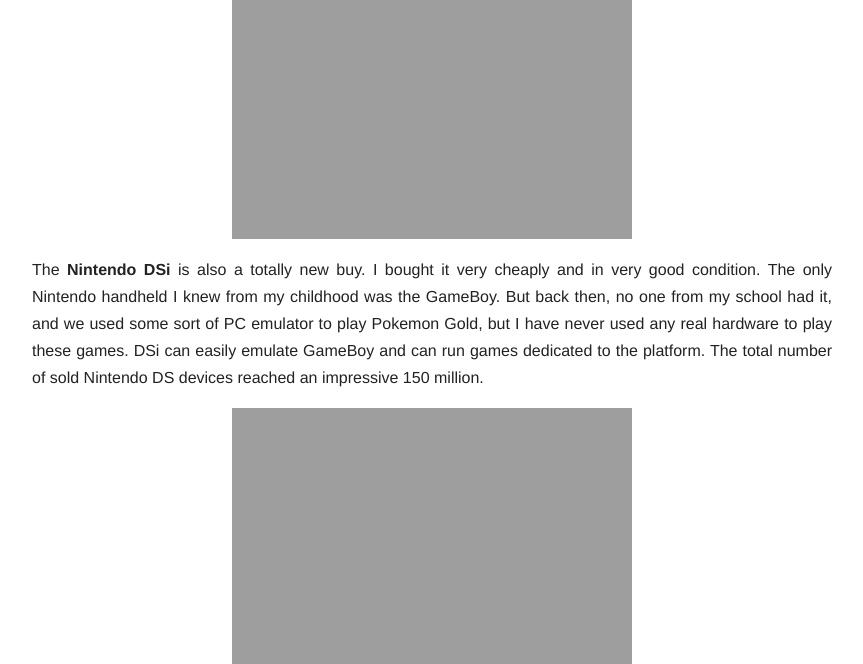
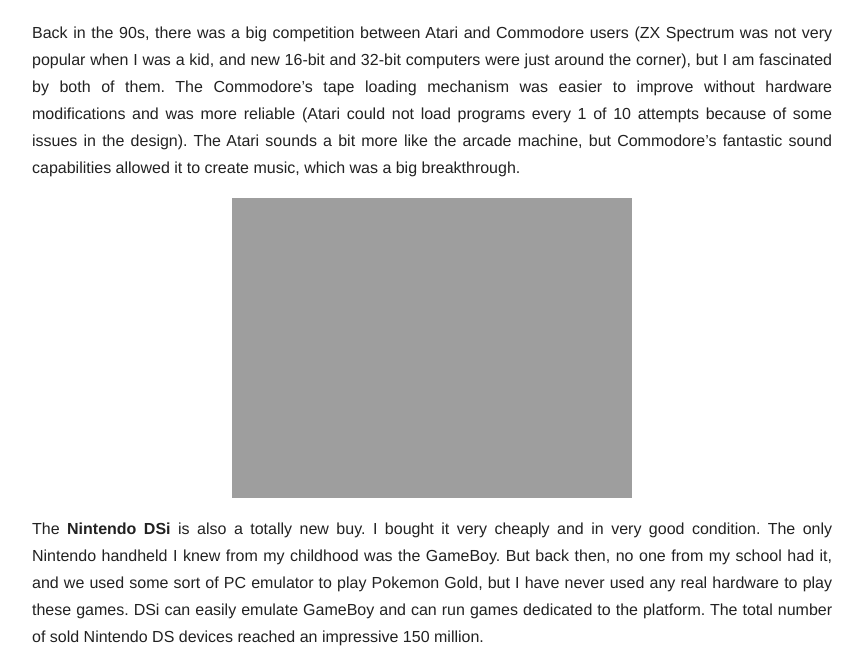
Before and after one commit to michalcichon/michalcichon.github.io, a Jekyll site: the page built from _posts/2023-02-10-my-favorite-retro-computers.md, in a window 1280 px wide and 900 px high, scrolled down 2734 px, cut to the strip 236-900 px from the top of the window. Shown: the whole strip, without its empty margins (208-1071 px from the left). Built offline with Jekyll 4.4.1, drawn with Linux system fonts in a browser that asks for light colours; comment, search, counter and statistics services are not loaded; some of the changed text lies outside the part shown.

Commit message:
subheader

```diff
--- a/_posts/2023-02-10-my-favorite-retro-computers.md
+++ b/_posts/2023-02-10-my-favorite-retro-computers.md
@@ -11,6 +11,8 @@
 tags: retro gaming computing
 comments: true
 ---
+
+## Retrocomputing. To be frank, every computer sooner or later becomes retro, but I find a lot of fun working with these 8-bit machines from the 80s and early 90s.
 
 I started collecting my retro computers somehow by accident. My first game console was the **Pegasus IQ-502** which I got from my parents around 1994. The console was technically a Nintendo Entertainment System clone produced by the Taiwanese company Micro Genius, and was very popular in the early 90s in Poland, before the anti-piracy law was introduced to the Polish legal system.
 
@@ -38,6 +40,8 @@
 
 <iframe width="100%" height="500" src="https://www.youtube.com/embed/LaTrxRJUdHk" title="YouTube video player" frameborder="0" allow="accelerometer; autoplay; clipboard-write; encrypted-media; gyroscope; picture-in-picture; web-share" allowfullscreen></iframe>
 
+Back in the 90s, there was a big competition between Atari and Commodore users (ZX Spectrum was not very popular when I was a kid, and new 16-bit and 32-bit computers were just around the corner), but I am fascinated by both of them. The Commodore's tape loading mechanism was easier to improve without hardware modifications and was more reliable (Atari could not load programs every 1 of 10 attempts because of some issues in the design). The Atari sounds a bit more like the arcade machine, but Commodore's fantastic sound capabilities allowed it to create music, which was a big breakthrough.
+
 ![Nintendo DSi]({{site.url}}/assets/2023-02-10/Nintendo_DSi.jpg)
 
 The **Nintendo DSi** is also a totally new buy. I bought it very cheaply and in very good condition. The only Nintendo handheld I knew from my childhood was the GameBoy. But back then, no one from my school had it, and we used some sort of PC emulator to play Pokemon Gold, but I have never used any real hardware to play these games. DSi can easily emulate GameBoy and can run games dedicated to the platform. The total number of sold Nintendo DS devices reached an impressive 150 million.
```
